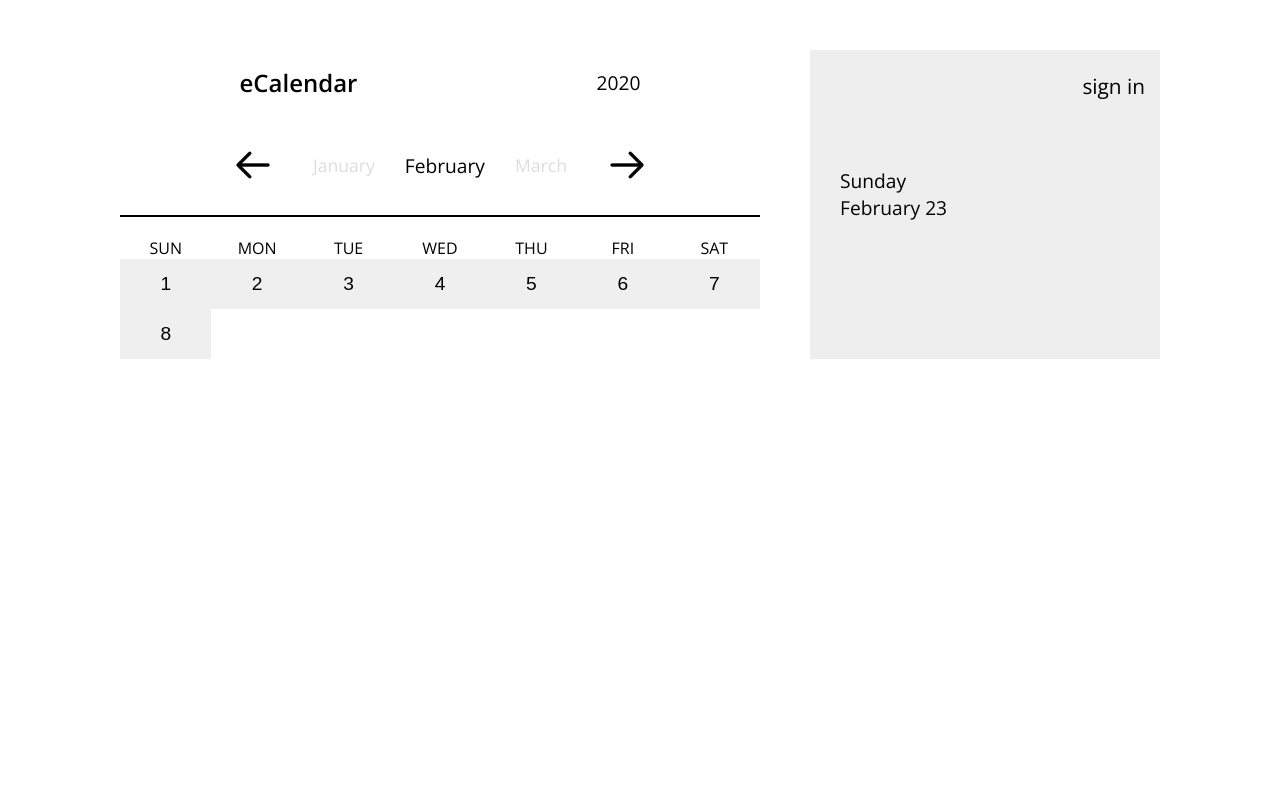
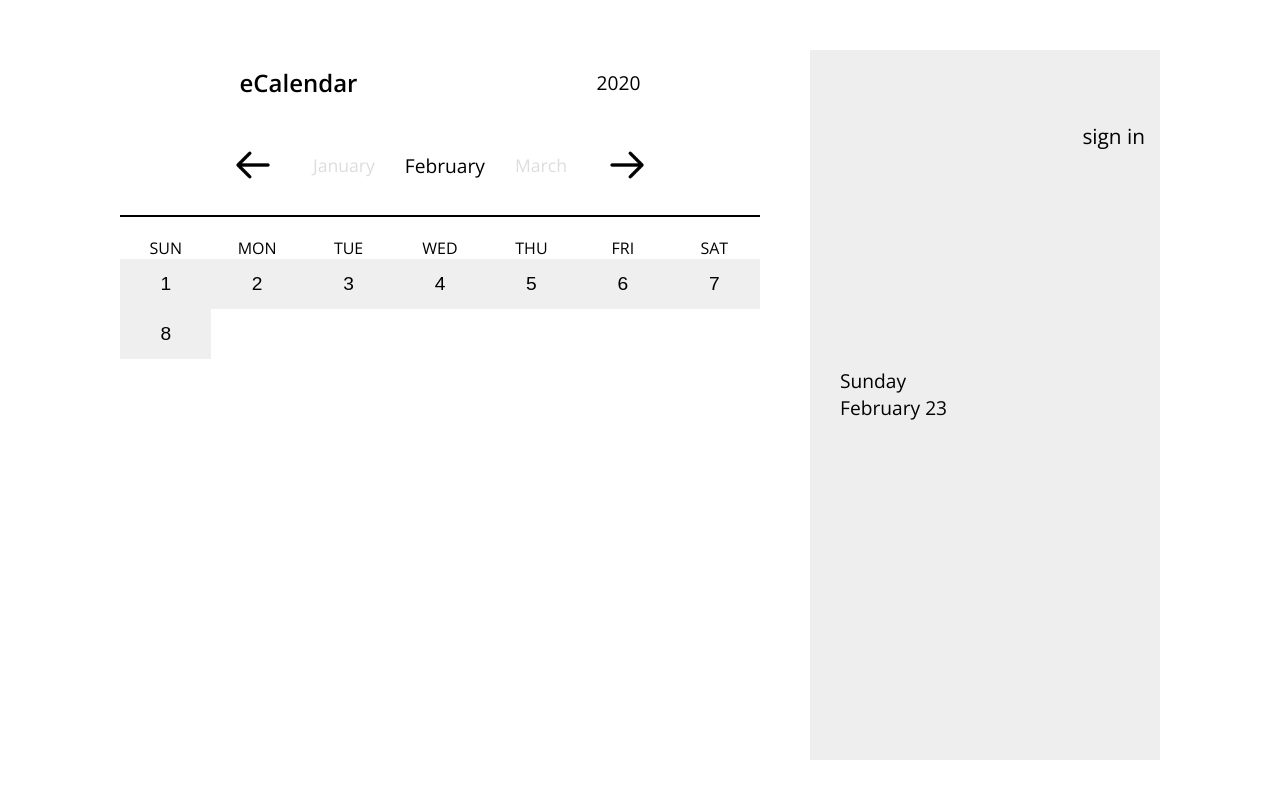
Before and after one commit to Chingu-Solo/solo-koala-159, a React (Create React App) app in the folder jalisa-tier2-ecalendar/: page / in a window 1280 px wide. Built offline with nearby package versions, Linux system fonts and the light colour scheme.

Commit message:
added height to events container

```diff
--- a/jalisa-tier2-ecalendar/src/components/EventsList.js
+++ b/jalisa-tier2-ecalendar/src/components/EventsList.js
@@ -25,6 +25,7 @@ export default EventsList;
 const EventsContainer = styled.div`
   display: grid;
   width: 25%;
+  height: calc(95vh - 50px);
   padding-left: 30px;
   margin-left: 50px;
   grid-template-rows: auto auto auto 50px auto;
```
